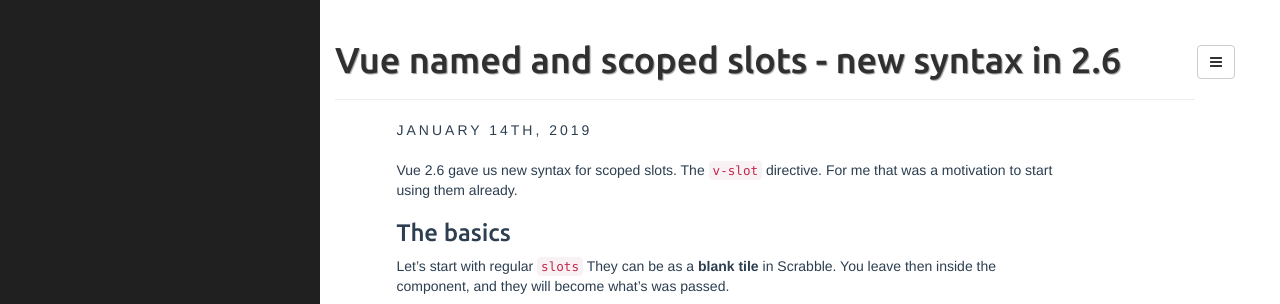
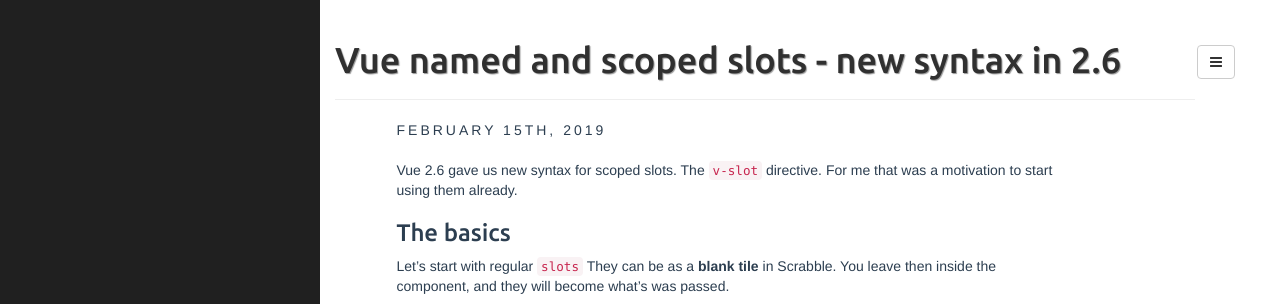
Before and after one commit to swiecaJS/swiecaJS.github.io, a Jekyll site: the page built from _posts/2019-02-15-vue-scoped-slots.markdown, in a window 1280 px wide and 900 px high. Shown: the top 304 px of the window. Built offline with Jekyll 4.4.1, drawn with Linux system fonts in a browser that asks for light colours; comment, search, counter and statistics services are not loaded; some of the changed lines change nothing that is shown.

Commit message:
rename files

```diff
--- a/_posts/2020-01-14-vue-directives.markdown
+++ b/_posts/2019-02-15-vue-scoped-slots.markdown
@@ -1,7 +1,7 @@
 ---
 layout: post
 title: "Vue named and scoped slots - new syntax in 2.6"
-date: 2019-01-14 15:38:22 +0200
+date: 2019-02-15 10:38:22 +0200
 categories: javascript vue
 ---
 
```
